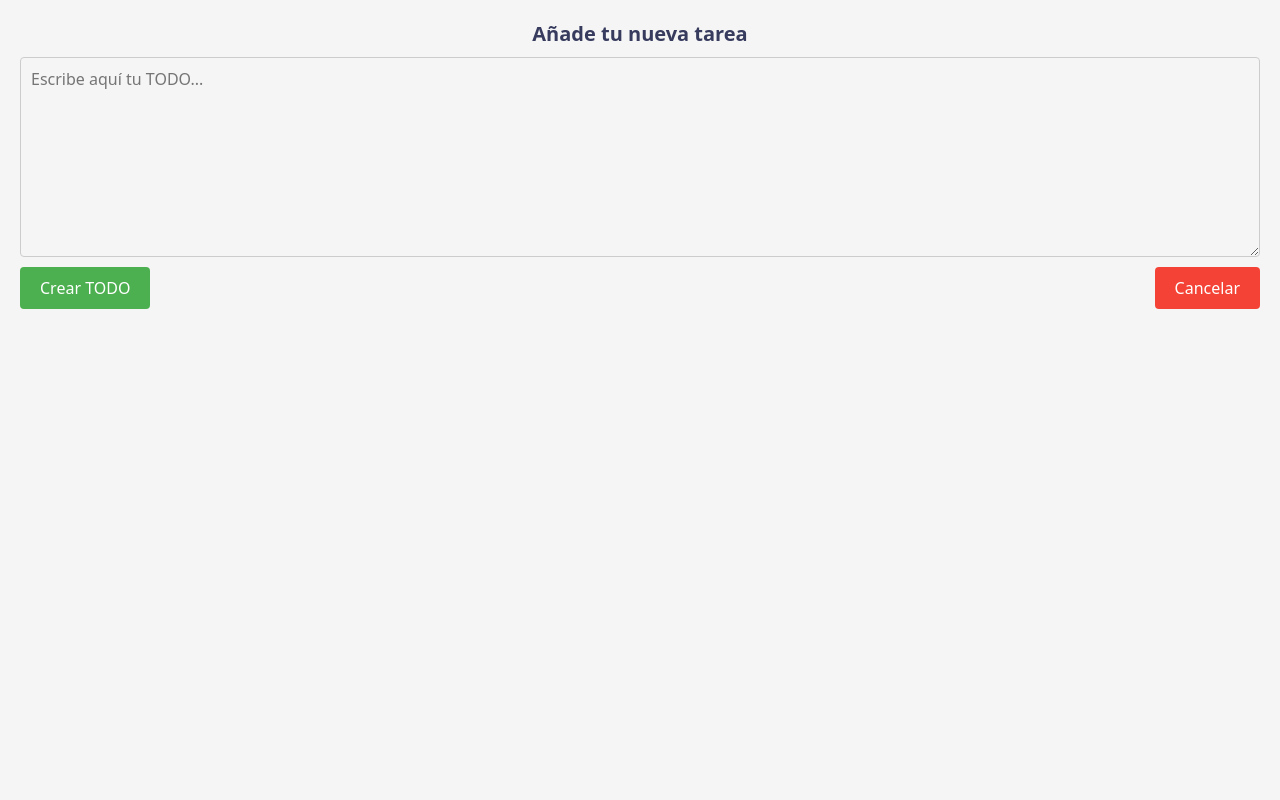
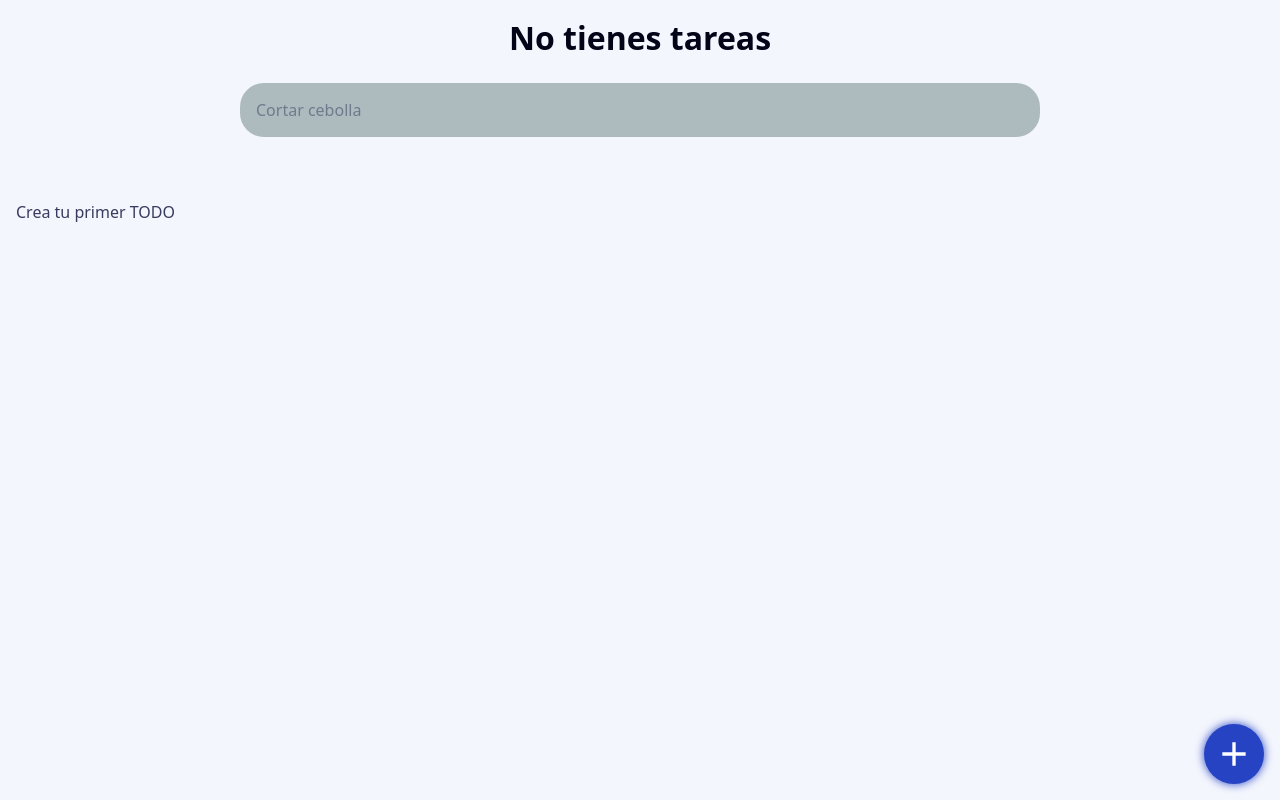
Before and after one commit to nestorrig/PLATZI-React, a React (Vite) app: page / in a window 1280 px wide. Built offline with nearby package versions, Linux system fonts and the light colour scheme.

Commit message:
Clase 26: Maquetando formularios en React

```diff
--- a/src/App/AppUI.jsx
+++ b/src/App/AppUI.jsx
@@ -7,8 +7,9 @@ import {
   CreateTodoButton,
   Loading,
   Modal,
+  TodoContext,
+  TodoForm,
 } from "../components";
-import { TodoContext } from "../components/TodoContext";
 
 function AppUI() {
   const {
@@ -22,7 +23,6 @@ function AppUI() {
     handleCheck,
     handleDelete,
     openModal,
-    setOpenModal,
   } = useContext(TodoContext);
 
   return (
@@ -46,17 +46,10 @@ function AppUI() {
           />
         ))}
       </TodoList>
-      <CreateTodoButton setOpenModal={setOpenModal} />
+      <CreateTodoButton/>
       {openModal && (
         <Modal>
-          <form>
-            <label htmlFor="Todo">Añade tu nueva tarea</label>
-            <textarea placeholder="Escribe aquí tu TODO..." id="Todo"></textarea>
-            <div>
-              <button onClick={() => setOpenModal(false)}>Crear TODO</button>
-              <button onClick={() => setOpenModal(false)}>Cancelar</button>
-            </div>
-          </form>
+          <TodoForm/>
         </Modal>
       )}
     </>
--- a/src/components/CreateTodoButton.jsx
+++ b/src/components/CreateTodoButton.jsx
@@ -1,13 +1,19 @@
 /* eslint-disable react/prop-types */
+import { useContext } from "react";
 import "./styles/CreateTodoButton.css";
+import { TodoContext } from "./TodoContext";
 
-function CreateTodoButton({ setOpenModal }) {
-  const handleClick = () => {
-    setOpenModal((prevState) => !prevState);
-  };
+function CreateTodoButton() {
+  const { setOpenModal } = useContext(TodoContext);
+
   return (
     <>
-      <button className="CreateTodoButton" onClick={handleClick}>
+      <button
+        className="CreateTodoButton"
+        onClick={() => {
+          setOpenModal((prevState) => !prevState);
+        }}
+      >
         <svg
           xmlns="http://www.w3.org/2000/svg"
           width="40"
--- a/src/components/TodoContext.jsx
+++ b/src/components/TodoContext.jsx
@@ -1,14 +1,14 @@
 /* eslint-disable react/prop-types */
-import { createContext } from 'react';
-import { useLocalStorage } from '../hooks/useLocalStorage';
-import { useState } from 'react';
-import { useEffect } from 'react';
+import { createContext } from "react";
+import { useLocalStorage } from "../hooks/useLocalStorage";
+import { useState } from "react";
+import { useEffect } from "react";
 
 const TodoContext = createContext();
 
 function TodoProvider({ children }) {
   const [searchValue, setSearchValue] = useState("");
-    const [openModal, setOpenModal] = useState(true);
+  const [openModal, setOpenModal] = useState(false);
   useEffect(() => {
     if (searchValue === "") {
       return;
@@ -21,34 +21,36 @@ function TodoProvider({ children }) {
     saveItem: setTodos,
     loading,
     error,
-  } = useLocalStorage('TODOS_V1', []);
+  } = useLocalStorage("TODOS_V1", []);
 
-  const completedTodos = todos.filter(todo => todo.completed).length;
+  const completedTodos = todos.filter((todo) => todo.completed).length;
   const totalTodos = todos.length;
 
   const searchedTodos = todos.filter((todo) => {
     const todoText = todo.text.toLowerCase();
     const searchText = searchValue.toLowerCase();
     return todoText.includes(searchText);
-    }
-  )
+  });
 
   const handleCheck = (todoText) => {
-    setTodos(todos.map(todo => {
+    setTodos(
+      todos.map((todo) => {
         if (todo.text === todoText) {
           return { ...todo, completed: !todo.completed };
         } else {
           return todo;
         }
-    }));
-  }
+      })
+    );
+  };
 
   const handleDelete = (todoText) => {
-    setTodos(todos.filter(todo => todo.text !== todoText));
-  }
+    setTodos(todos.filter((todo) => todo.text !== todoText));
+  };
 
   return (
-    <TodoContext.Provider value={{
+    <TodoContext.Provider
+      value={{
         loading,
         error,
         completedTodos,
@@ -60,7 +62,8 @@ function TodoProvider({ children }) {
         handleDelete,
         openModal,
         setOpenModal,
-    }}>
+      }}
+    >
       {children}
     </TodoContext.Provider>
   );
--- /dev/null
+++ b/src/components/TodoForm.jsx
@@ -0,0 +1,20 @@
+import { useContext } from "react";
+import { TodoContext } from "./TodoContext";
+
+export function TodoForm() {
+  const { setOpenModal } = useContext(TodoContext);
+  return (
+    <form>
+      <label htmlFor="Todo">Añade tu nueva tarea</label>
+      <textarea placeholder="Escribe aquí tu TODO..." id="Todo"></textarea>
+      <div>
+        <button type="button" onClick={() => setOpenModal(false)}>
+          Crear TODO
+        </button>
+        <button type="button" onClick={() => setOpenModal(false)}>
+          Cancelar
+        </button>
+      </div>
+    </form>
+  );
+}
--- a/src/components/index.js
+++ b/src/components/index.js
@@ -7,6 +7,8 @@ import { DeleteIcon } from "./icons/DeleteIcon";
 import { CompletedIcon } from "./icons/CompletedIcon";
 import { Loading } from "./Loading";
 import { Modal } from "../components/Modal";
+import { TodoContext } from "./TodoContext";
+import { TodoForm } from "./TodoForm";
 
 export {
     TodoCounter,
@@ -18,4 +20,6 @@ export {
     CompletedIcon,
     Loading,
     Modal,
+    TodoContext,
+    TodoForm,
 };
--- a/src/components/styles/CreateTodoButton.css
+++ b/src/components/styles/CreateTodoButton.css
@@ -1,5 +1,6 @@
 .CreateTodoButton {
     position: fixed;
+    z-index: 2;
     bottom: 16px;
     right: 16px;
     width: 60px;
@@ -10,4 +11,14 @@
     border-radius: 50%;
     box-shadow: 0 0 10px var(--Button);
     cursor: pointer;
+    transition: all 0.3s ease-in-out, transform 0.5s ease-in-out;
 }
+
+.CreateTodoButton:hover {
+    filter: brightness(1.2);
+    transform: rotate(360deg);
+}
+
+.CreateTodoButton:active {
+    transform: scale(.7);
+}
```
Lines whose indentation alone changed are shown as unchanged.
